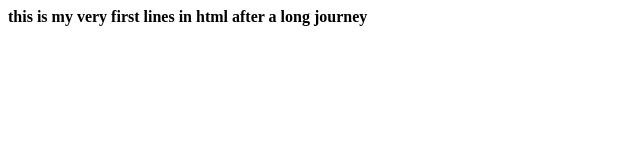
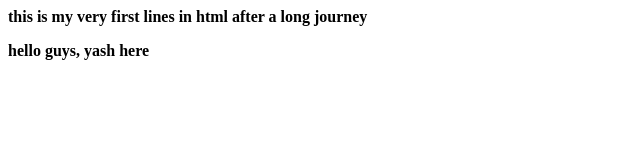
Before and after one commit to student-yashsingh/localRepo, a plain HTML site: page index1.html in a window 1280 px wide. Shown: the whole page, without its empty margins (0-640 px from the left). Drawn offline with Linux system fonts and the light colour scheme.

Commit message:
made some changes

```diff
--- a/index1.html
+++ b/index1.html
@@ -1,5 +1,6 @@
 <html>
 <body>
 <p><b>this is my very first lines in html after a long journey</b></p>
+<b>hello guys, yash here</b>
 </body>
 </html>
```
